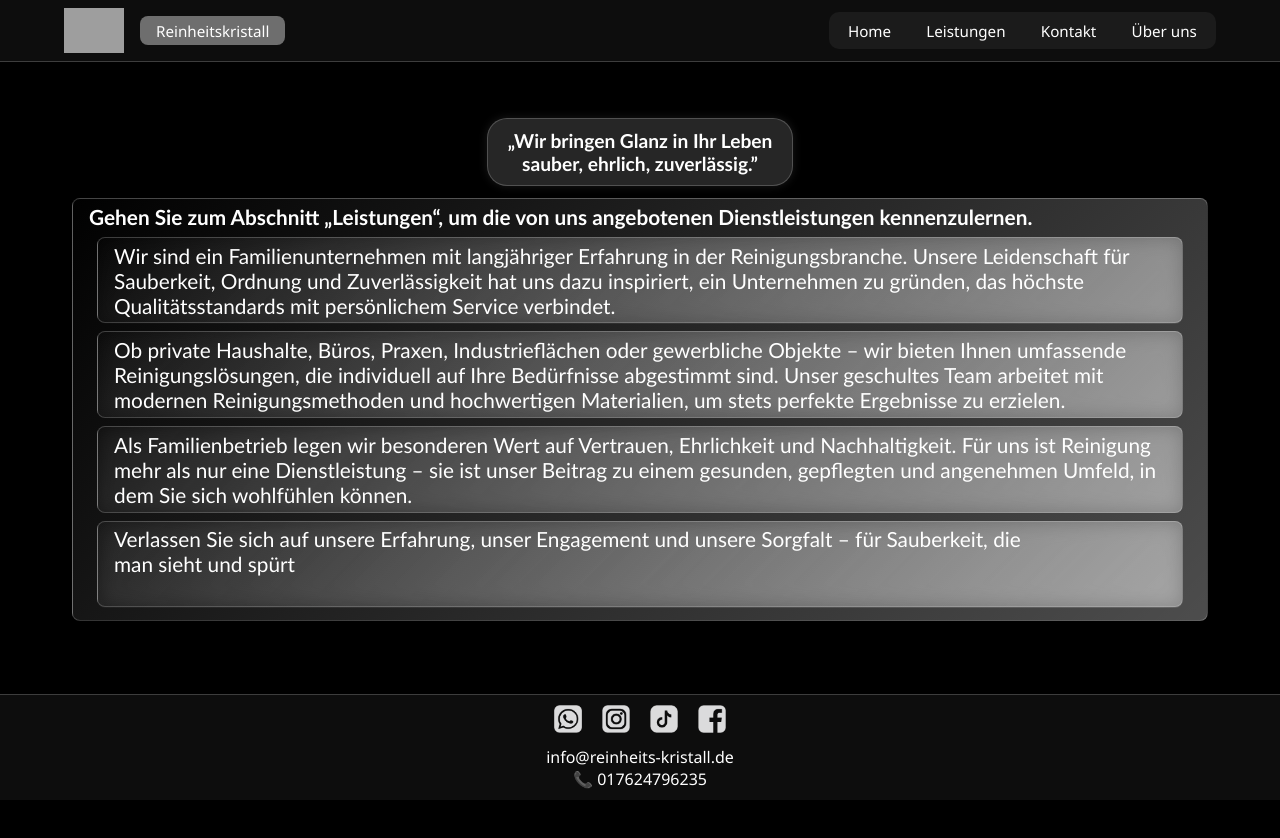
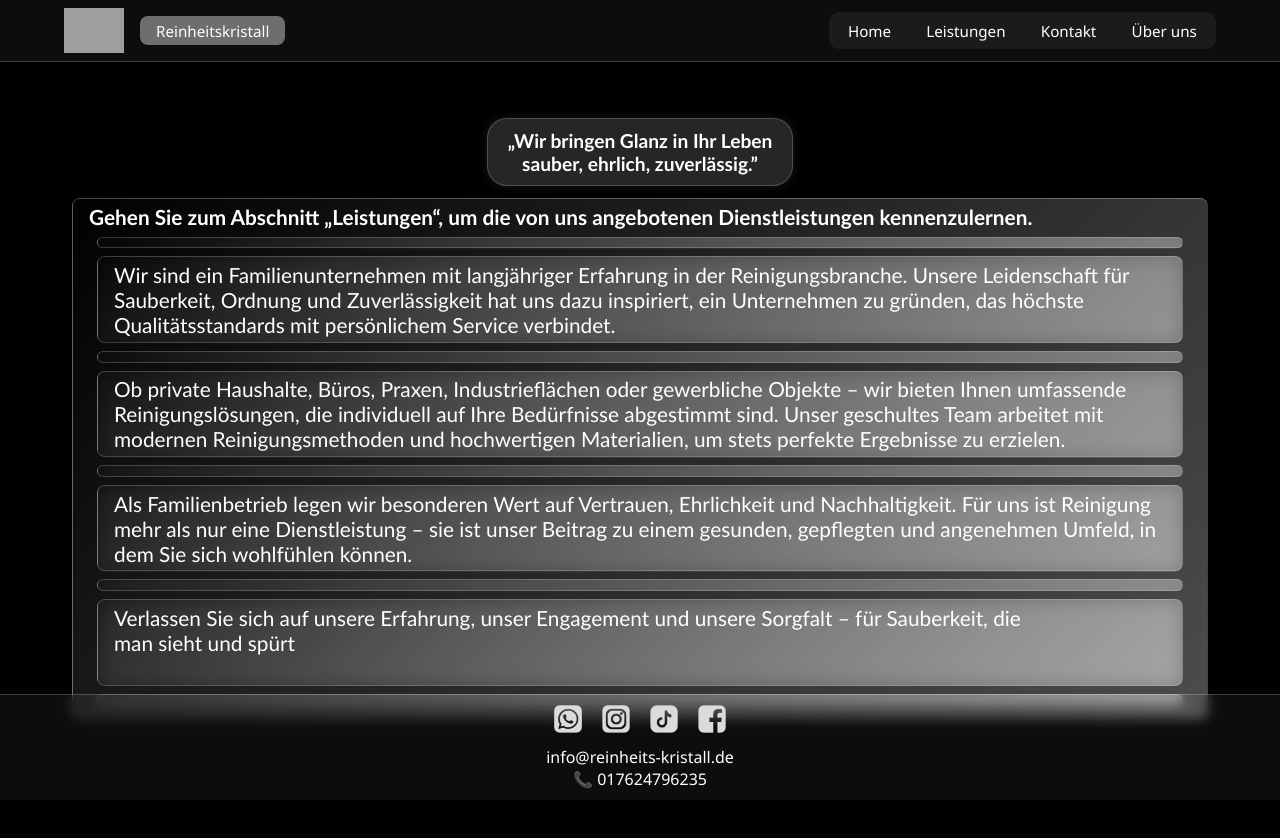
Before and after one commit to aa6612929/Reinheitskristall, a plain HTML site: page index.html in a window 1280 px wide. Before the commit the page ends 800 px from the top, so only its background shows below. Drawn offline with Linux system fonts and the light colour scheme; grey boxes are pictures that could not be loaded.

Commit message:
Initial project upload

```diff
--- a/index.html
+++ b/index.html
@@ -94,26 +94,28 @@
 </style>
 
     <section id="home" class="active">
+
       <div class="glass">
         <span class="gradient-text">Gehen Sie zum Abschnitt „Leistungen“, um die von uns angebotenen Dienstleistungen kennenzulernen.</span>
+        <div class="glass"></div>
         <div class="glass">
           Wir sind ein Familienunternehmen mit langjähriger Erfahrung in der Reinigungsbranche. Unsere Leidenschaft für Sauberkeit,
            Ordnung und Zuverlässigkeit hat uns dazu inspiriert, ein Unternehmen zu gründen, das höchste Qualitätsstandards mit persönlichem Service verbindet.
-        </div>
+        </div> <div class="glass"></div>
         <div class="glass">
           Ob private Haushalte, Büros, Praxen, Industrieflächen oder gewerbliche Objekte – wir bieten Ihnen umfassende Reinigungslösungen,
            die individuell auf Ihre Bedürfnisse abgestimmt sind. Unser geschultes Team arbeitet mit modernen Reinigungsmethoden und hochwertigen Materialien,
           um stets perfekte Ergebnisse zu erzielen.
-        </div>
+        </div><div class="glass"></div>
         <div class="glass">
 
           Als Familienbetrieb legen wir besonderen Wert auf Vertrauen, Ehrlichkeit und Nachhaltigkeit. Für uns ist Reinigung mehr als nur eine Dienstleistung – sie ist unser Beitrag zu einem gesunden,
            gepflegten und angenehmen Umfeld, in dem Sie sich wohlfühlen können.
 
-        </div>
+        </div><div class="glass"></div>
         <div class="glass">Verlassen Sie sich auf unsere Erfahrung, unser Engagement und unsere Sorgfalt – für Sauberkeit, die man sieht und spürt
           <br><br>
-        </div></div>
+        </div><div class="glass"></div></div>
 
     </section>
 
```
